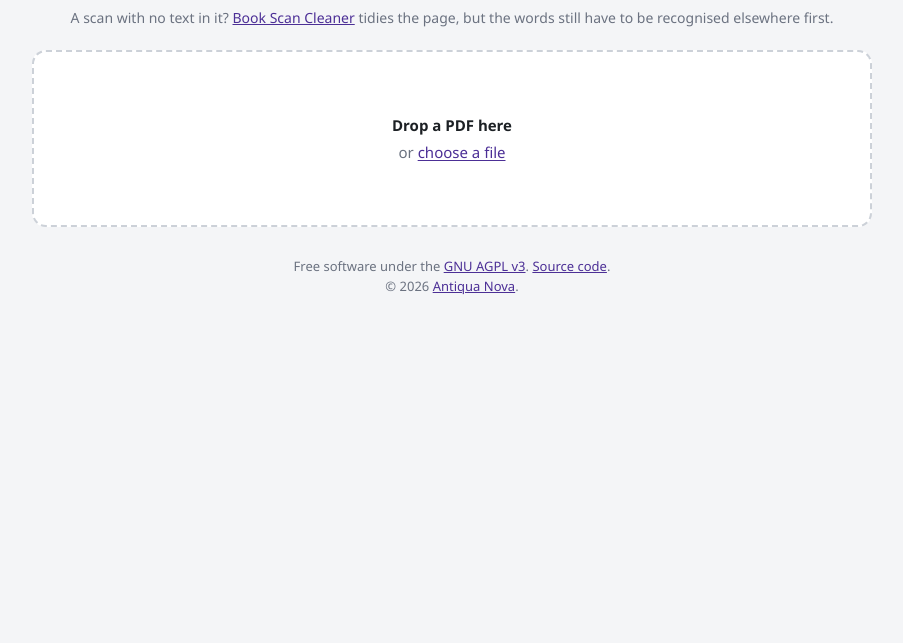
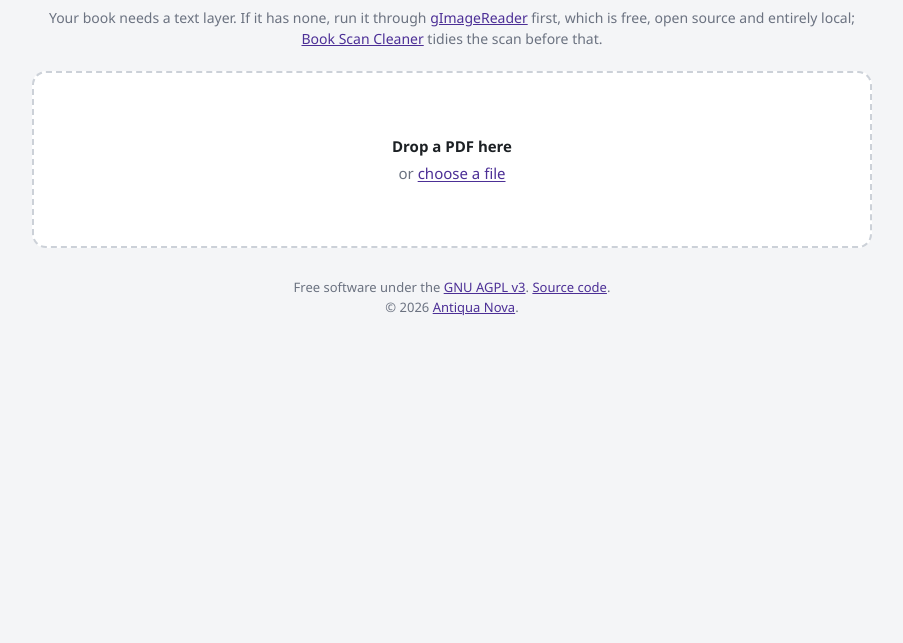
Before and after one commit to it-stoic/research-pdf-reader, a website with bundled scripts: page index.html in a window 1280 px wide. Shown: the part 157-800 px from the top of the page, without its empty margins (188-1091 px from the left). Built offline with nearby package versions, Linux system fonts and the light colour scheme.

Commit message:
Name the OCR step on the landing page too
The line said the words had to be recognised elsewhere first without
saying what does it. It now names gImageReader, and keeps the cleaner
as the step before OCR rather than the answer to it.

```diff
--- a/index.html
+++ b/index.html
@@ -15,7 +15,11 @@
   <header>
     <h1>Research PDF Reader</h1>
     <p>Search a PDF for as many terms as you like at once, each in its own colour, and every spelling of each. Everything happens on this computer: nothing is uploaded, and nothing is kept when you close the tab.</p>
-    <p class="cross">A scan with no text in it? <a href="https://it-stoic.github.io/book-scan-cleaner/">Book Scan Cleaner</a> tidies the page, but the words still have to be recognised elsewhere first.</p>
+    <p class="cross">Your book needs a text layer. If it has none, run it through
+    <a href="https://github.com/manisandro/gimagereader" target="_blank" rel="noopener">gImageReader</a>
+    first, which is free, open source and entirely local;
+    <a href="https://it-stoic.github.io/book-scan-cleaner/">Book Scan Cleaner</a>
+    tidies the scan before that.</p>
   </header>
 
   <section id="drop" class="drop">
```
